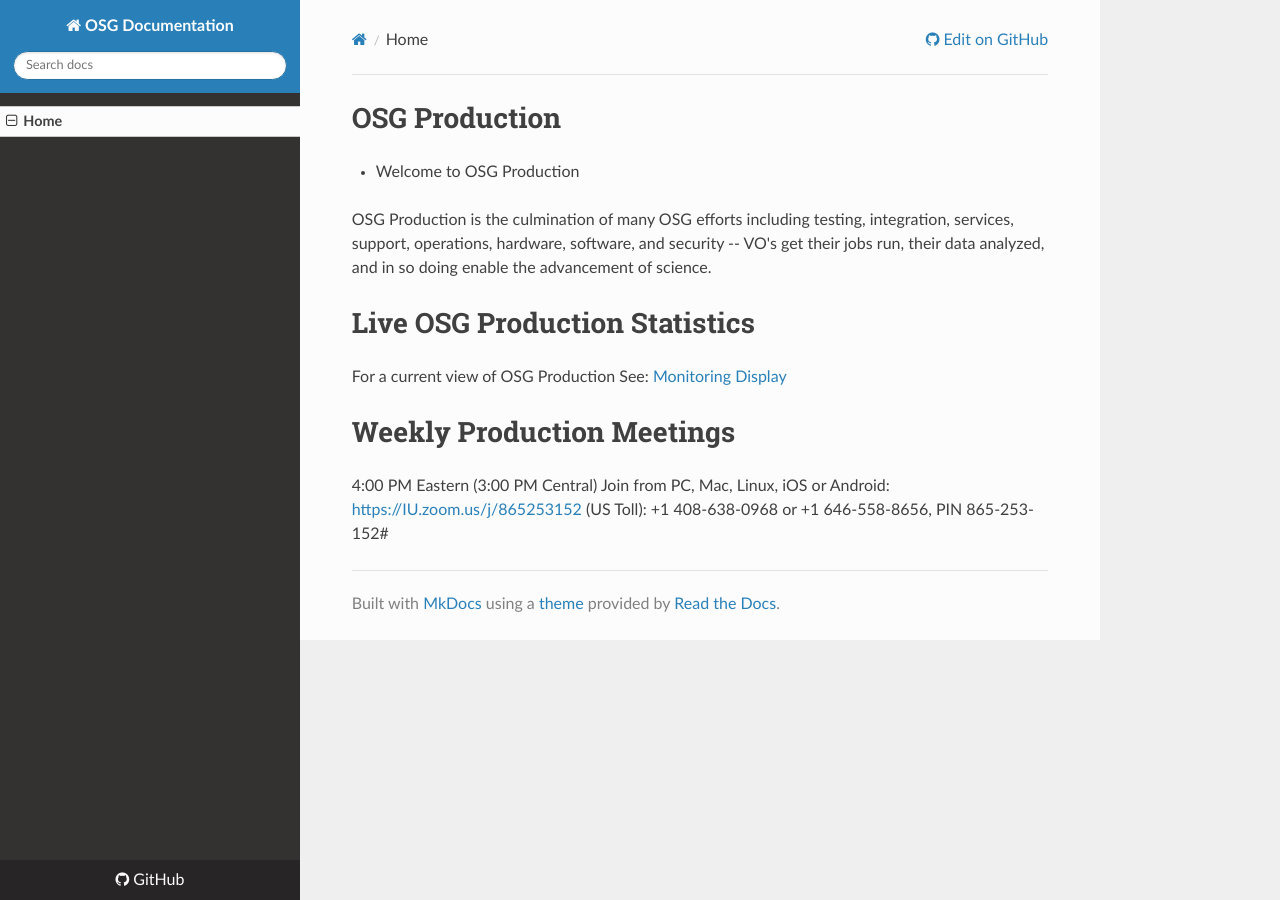
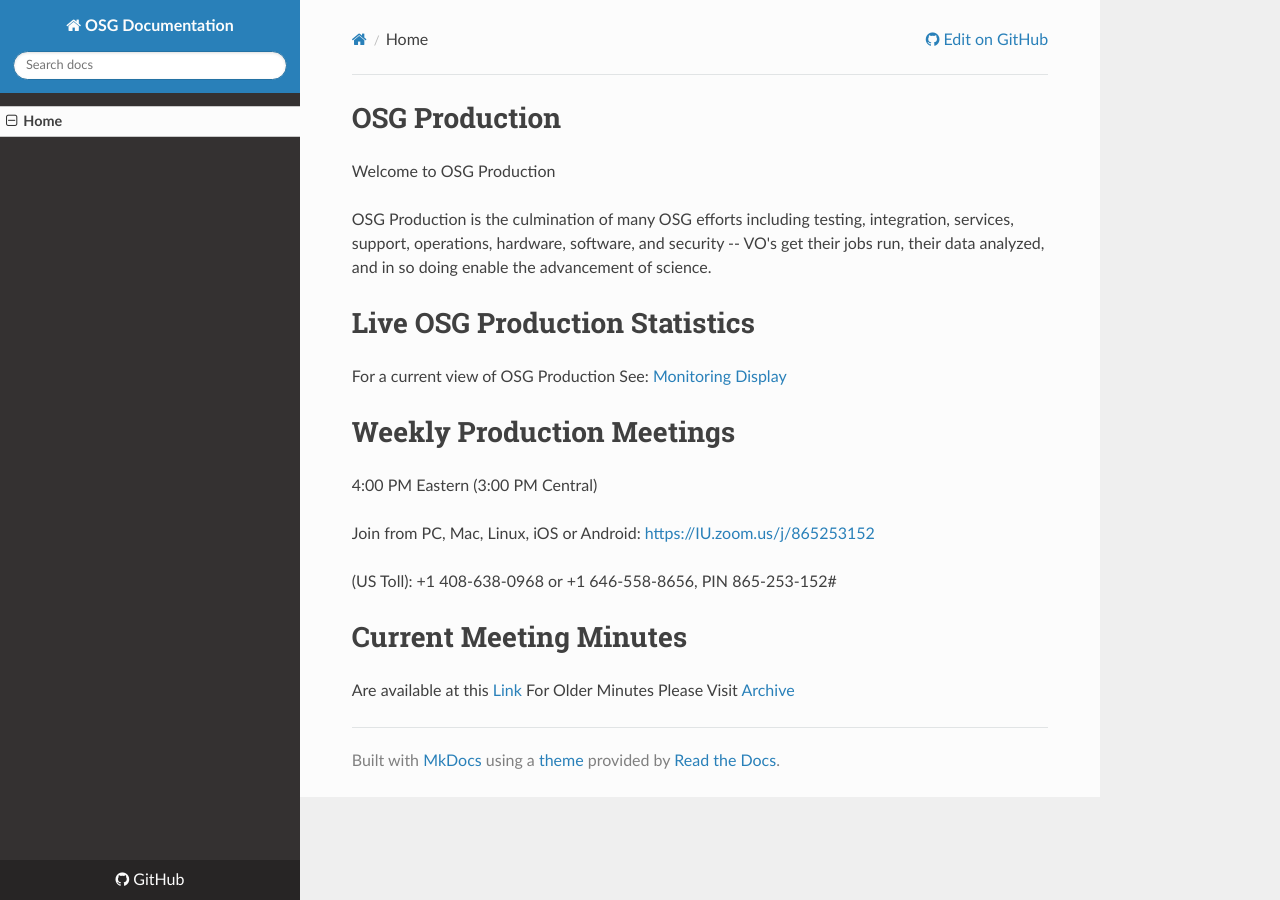
Before and after one commit to zsshah/production, an MkDocs documentation site: the page built from docs/index.md, in a window 1280 px wide. Built offline with MkDocs 1.6.1, drawn with Linux system fonts in a browser that asks for light colours; nearby versions of some CDN libraries; old or Windows-style settings are respelled for this version of MkDocs.

Commit message:
Update index.md

```diff
--- a/docs/index.md
+++ b/docs/index.md
@@ -1,6 +1,6 @@
 # OSG Production
 
-- Welcome to OSG Production
+Welcome to OSG Production
 
 OSG Production is the culmination of many OSG efforts including testing, integration, services, support, operations, hardware, software, and security -- VO's get their jobs run, their data analyzed, and in so doing enable the advancement of science.
 
@@ -11,5 +11,12 @@ For a current view of OSG Production See: [Monitoring Display](http://display.gr
 # Weekly Production Meetings
 
 4:00 PM Eastern (3:00 PM Central)
+
 Join from PC, Mac, Linux, iOS or Android: [https://IU.zoom.us/j/865253152](https://IU.zoom.us/j/865253152)
+
 (US Toll): +1 408-638-0968 or +1 646-558-8656, PIN 865-253-152#
+
+# Current Meeting Minutes
+
+Are available at this [Link](WeeklyMinutes.md)
+For Older Minutes Please Visit [Archive](https://twiki.grid.iu.edu/bin/view/Production/WeeklyProductionMeetings)
```
